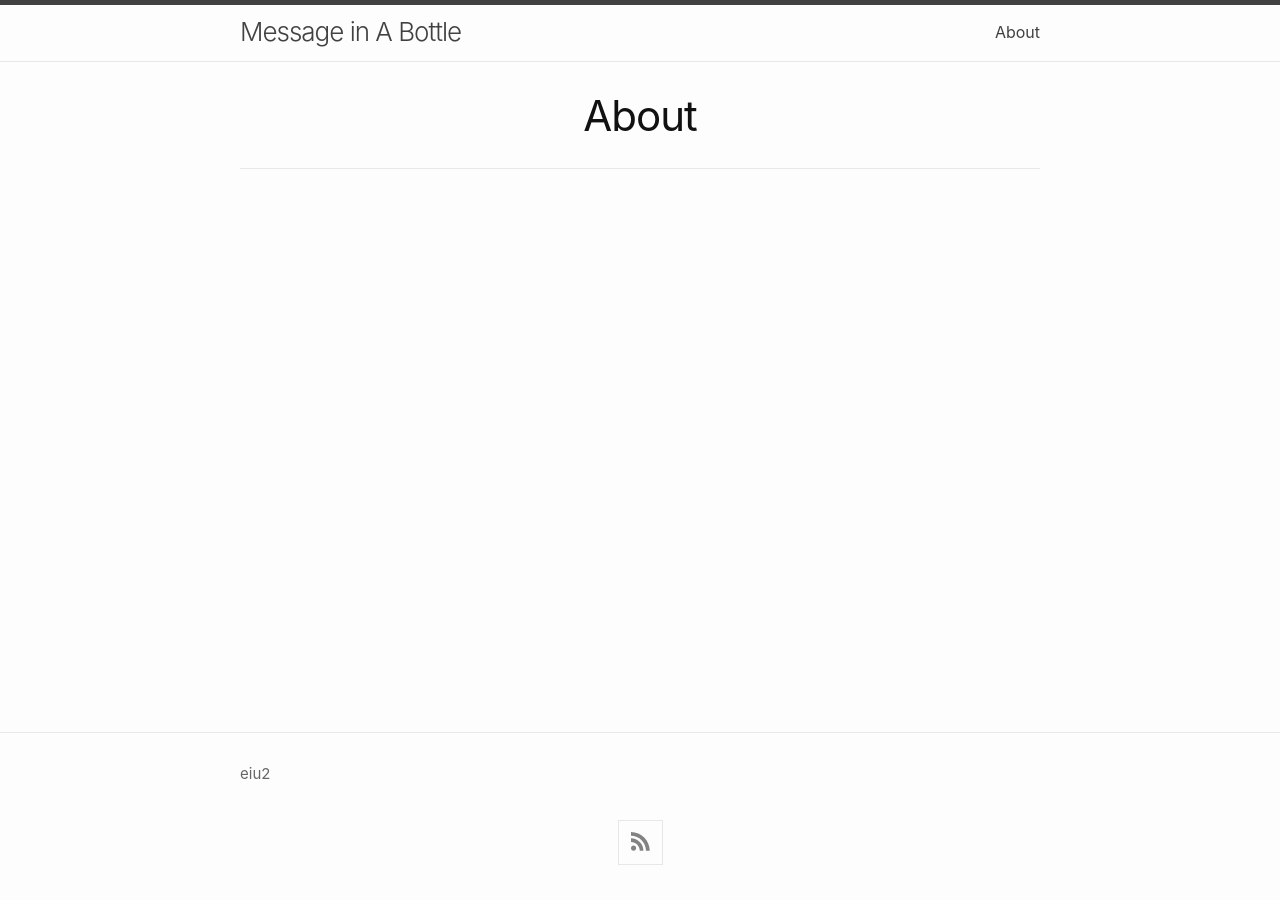
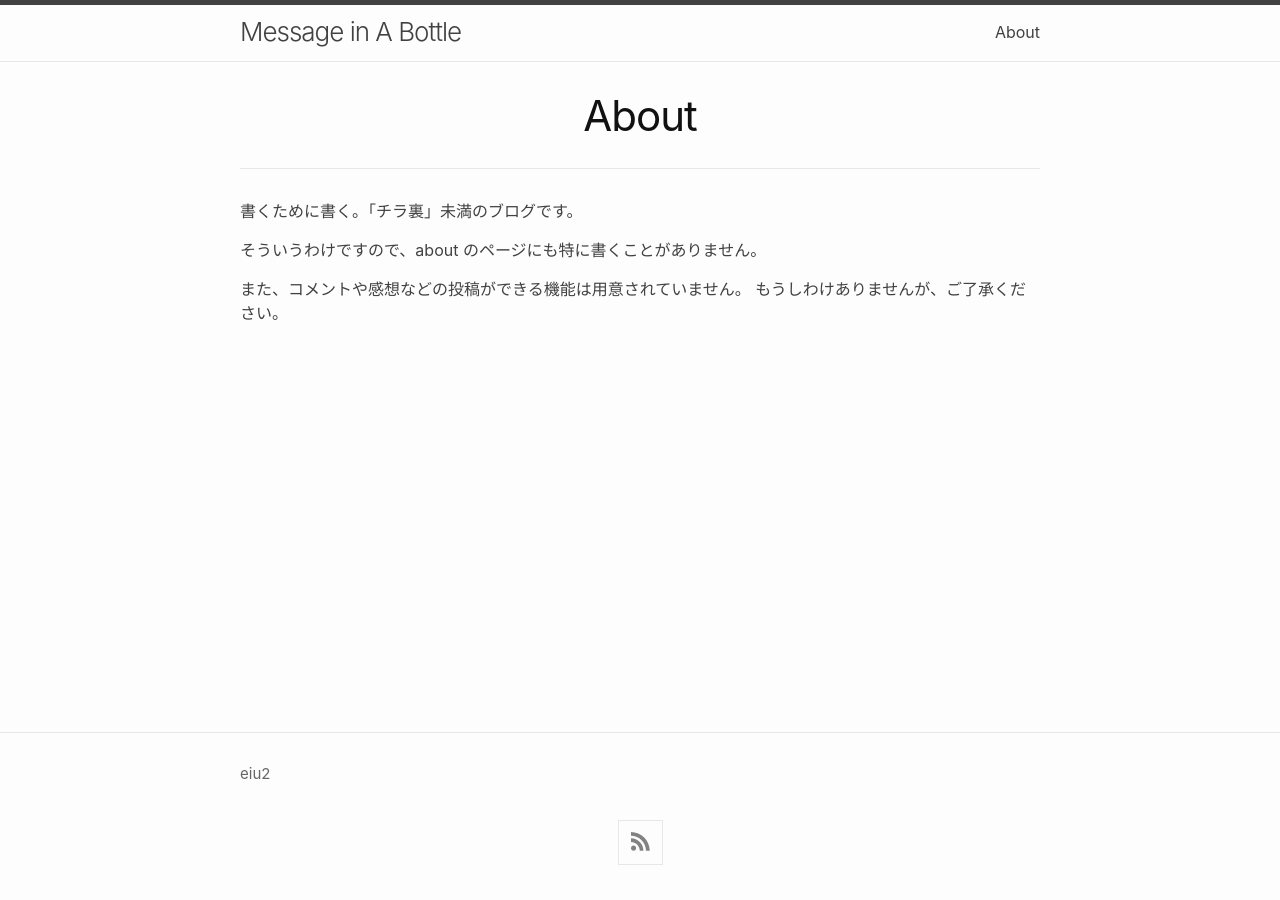
Before and after one commit to eiu2/eiu2.github.com, a Jekyll site: the page built from about.md, in a window 1280 px wide. Built offline with Jekyll 4.4.1, drawn with Linux system fonts in a browser that asks for light colours; nearby versions of some CDN libraries.

Commit message:
Update about.md

```diff
--- a/about.md
+++ b/about.md
@@ -3,3 +3,10 @@ layout: page
 title: About
 permalink: /about/
 ---
+
+書くために書く。「チラ裏」未満のブログです。
+
+そういうわけですので、about のページにも特に書くことがありません。
+
+また、コメントや感想などの投稿ができる機能は用意されていません。
+もうしわけありませんが、ご了承ください。
```
